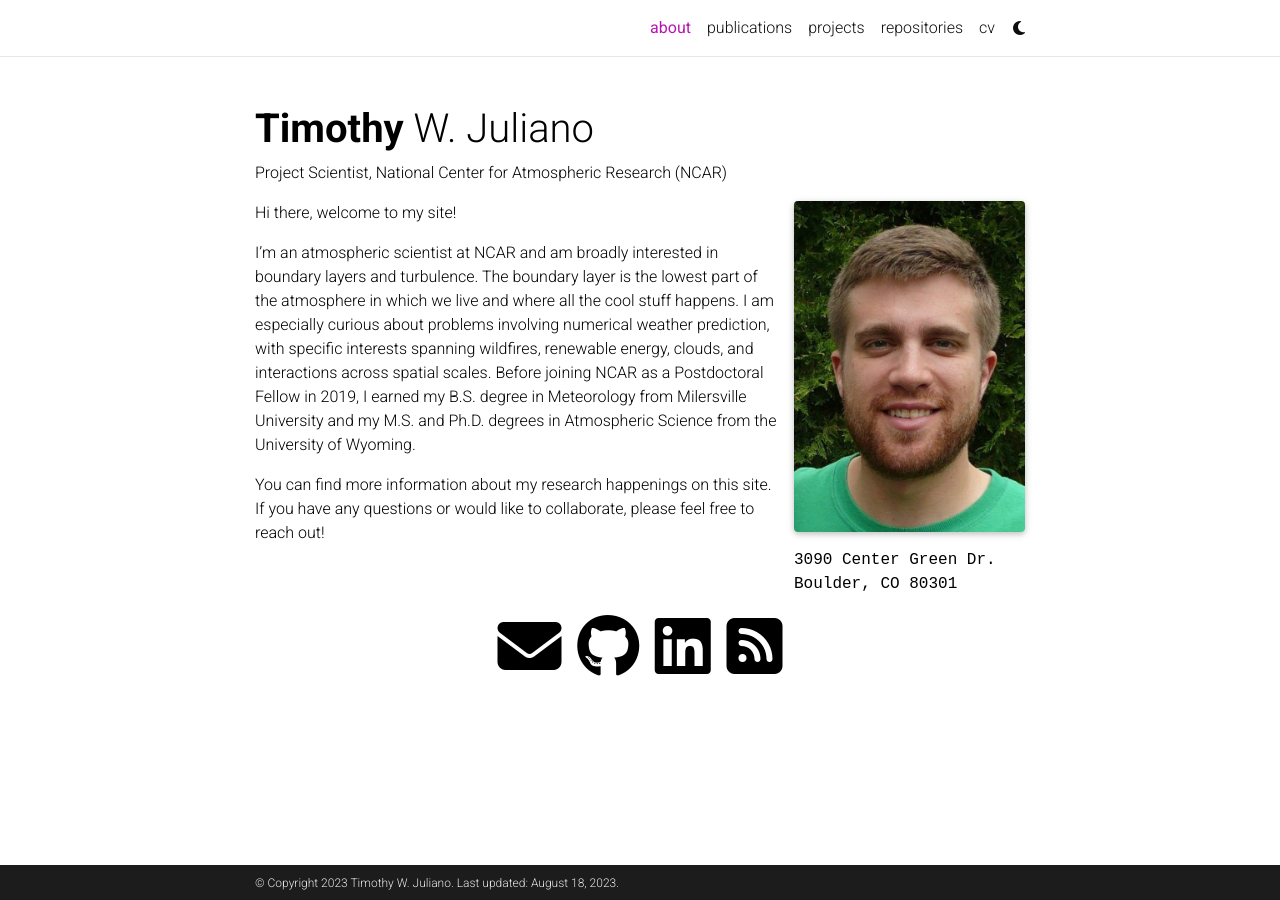
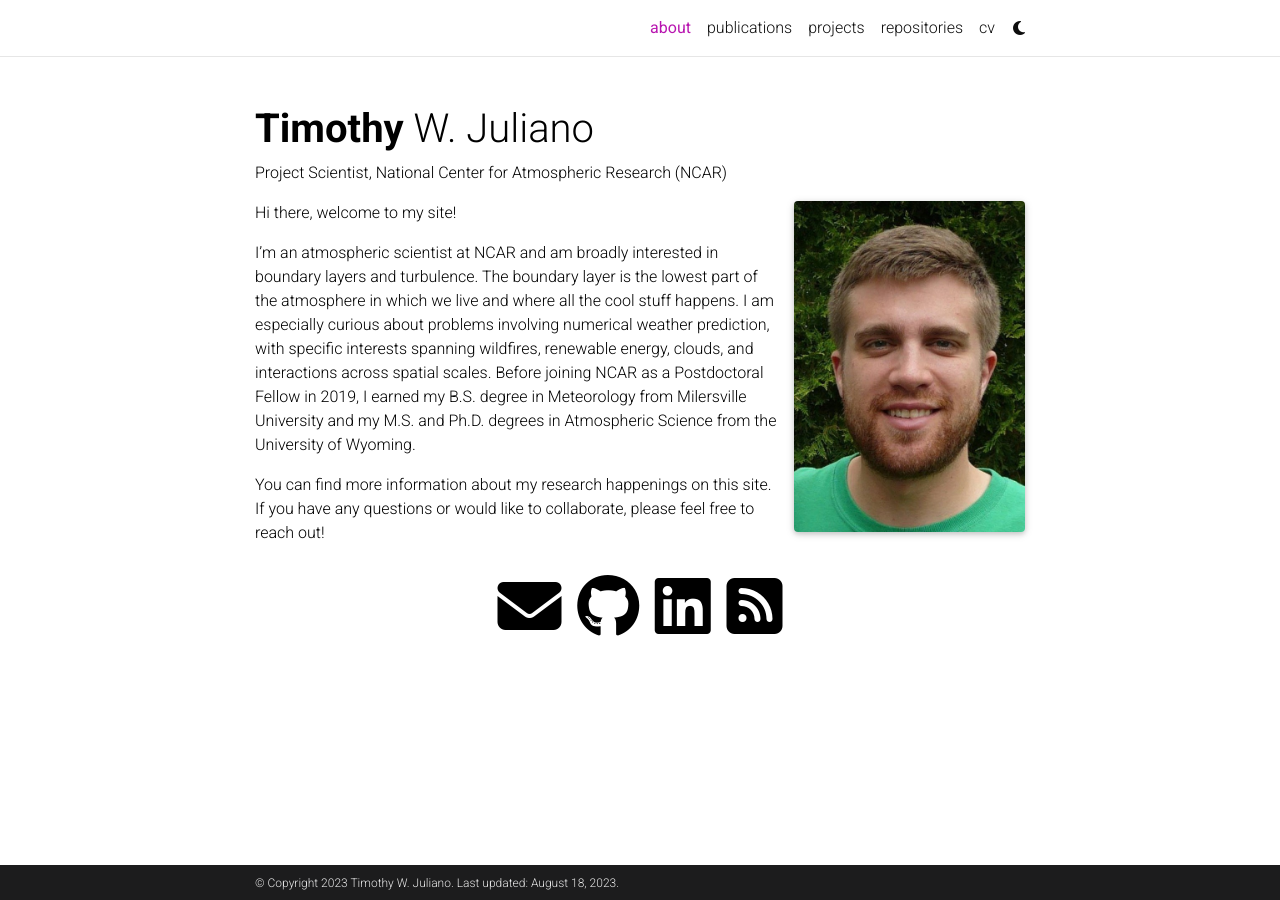
Before and after one commit to twjuliano/twjuliano.github.io, a Jekyll site: the page built from _pages/about.md, in a window 1280 px wide. Built offline with Jekyll 4.4.1, drawn with Linux system fonts in a browser that asks for light colours; full-size pictures stand in for the smaller copies a plugin makes; comment, search, counter and statistics services are not loaded; a style sheet for code colours, icons or effects is not loaded.

Commit message:
Update about.md

```diff
--- a/_pages/about.md
+++ b/_pages/about.md
@@ -8,13 +8,11 @@
   align: right
   image: headshot.jpg
   image_circular: false # crops the image to make it circular
-  address: >
-    <p>3090 Center Green Dr.</p>
-    <p>Boulder, CO 80301</p>
+  address:
 
-news: true  # includes a list of news items
-latest_posts: true  # includes a list of the newest posts
-selected_papers: true # includes a list of papers marked as "selected={true}"
+news: false  # includes a list of news items
+latest_posts: false  # includes a list of the newest posts
+selected_papers: false # includes a list of papers marked as "selected={true}"
 social: true  # includes social icons at the bottom of the page
 ---
 
```
